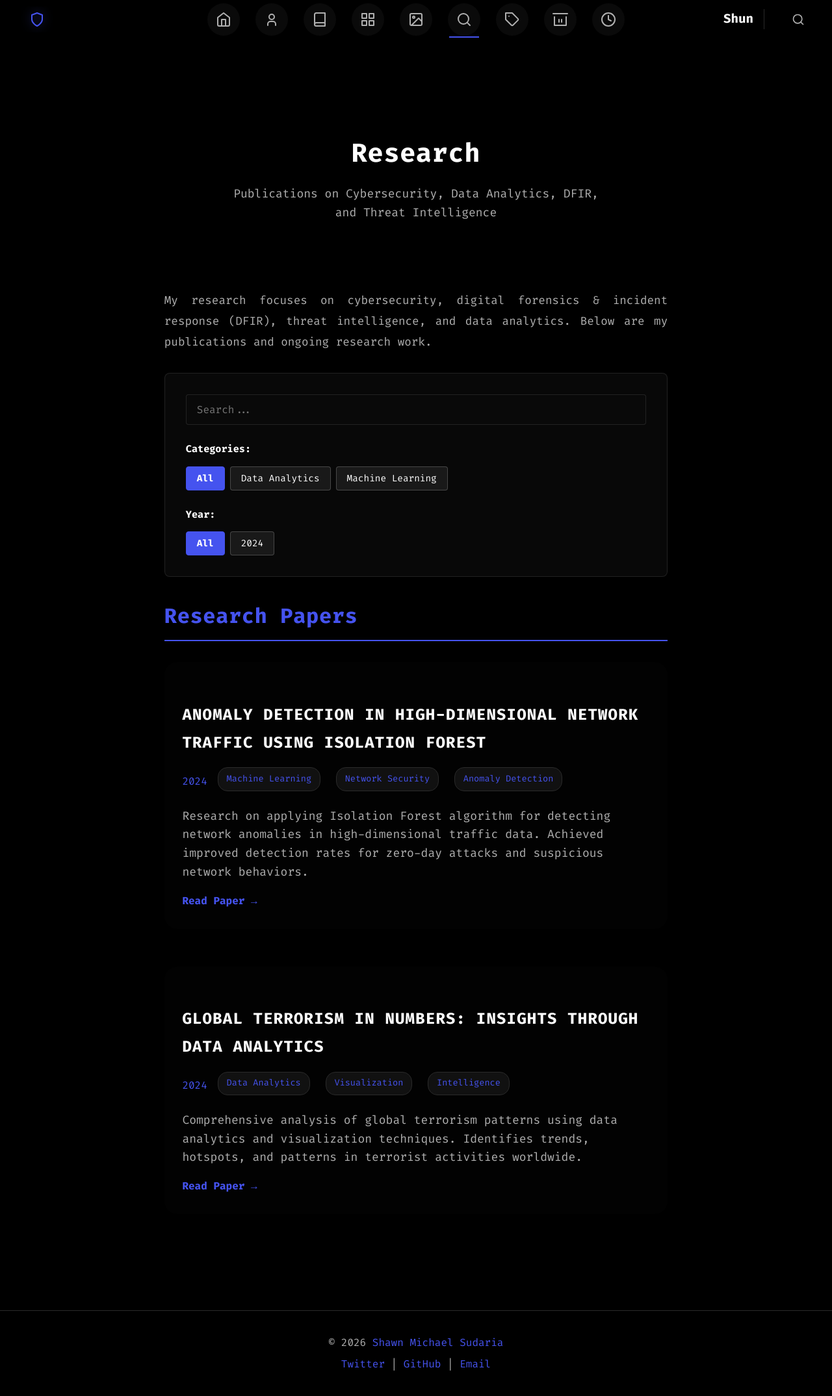
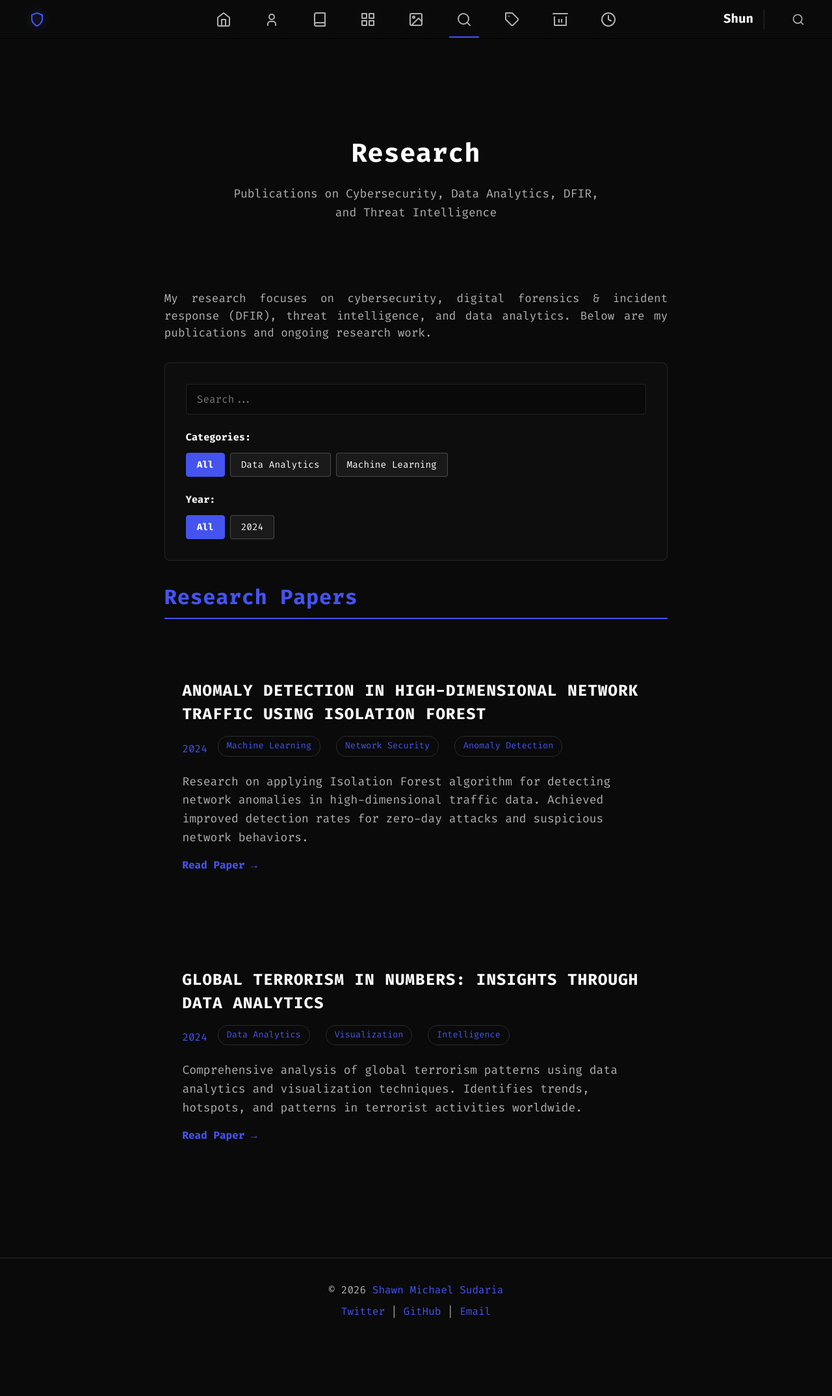
Before and after one commit to 0xShun/0xShun.github.io, a Jekyll site: the page built from research.md, in a window 1280 px wide. Shown: the whole page at 65% size. Built offline with Jekyll 4.4.1, drawn with Linux system fonts in a browser that asks for light colours; after the commit the page ends 2068 px from its top, so only the background shows below that.

Commit message:
Changed the background color

```diff
--- a/assets/css/custom.css
+++ b/assets/css/custom.css
@@ -11,7 +11,7 @@
 :root {
   --bg-primary: #000000;
   --bg-secondary: #0a0a0a;
-  --bg-card: #111111;
+  --bg-card: #0a0a0a;
   --text-primary: #ffffff;
   --text-secondary: #b0b0b0;
   --accent-primary: #4553ef;
@@ -70,7 +70,7 @@ html {
 }
 
 body {
-  background-color: var(--bg-primary);
+  background-color: var(--bg-secondary);
   color: var(--text-primary);
   font-family: 'Fira Code', 'Courier New', 'Monaco', 'Consolas', monospace;
   line-height: 1.6;
@@ -177,7 +177,7 @@ a:hover {
   left: 0;
   right: 0;
   height: 60px;
-  background-color: rgba(0, 0, 0, 0.95);
+  background-color: var(--bg-secondary);
   backdrop-filter: blur(10px);
   border-bottom: 1px solid #000000;
   display: flex;
@@ -1107,7 +1107,7 @@ a:hover {
   max-width: 800px;
   margin: 0 auto;
   padding: var(--spacing-md) var(--spacing-sm);
-  line-height: 1.8;
+  line-height: 1.5;
   color: var(--text-primary);
 }
 
@@ -1151,6 +1151,39 @@ a:hover {
 
 .page-content a:hover {
   border-bottom-color: var(--accent-primary);
+}
+
+/* Text Formatting Styles */
+.page-content strong,
+.page-content b {
+  color: var(--text-primary);
+  font-weight: bold;
+}
+
+.page-content em,
+.page-content i {
+  color: var(--text-primary);
+  font-style: italic;
+}
+
+.page-content mark {
+  background: rgba(69, 83, 239, 0.2);
+  color: var(--text-primary);
+  padding: 0.2rem 0.4rem;
+  border-radius: var(--radius-xs);
+}
+
+.page-content del,
+.page-content s {
+  color: var(--text-secondary);
+  text-decoration: line-through;
+}
+
+.page-content u,
+.page-content ins {
+  color: var(--text-primary);
+  text-decoration: underline;
+  text-decoration-color: var(--accent-primary);
 }
 
 /* ============================================
@@ -1388,7 +1421,7 @@ a:hover {
    Card Designs - Dark Base with Gradient Border Hover
    ============================================ */
 .card {
-  background: #020202;
+  background: var(--bg-card);
   border-radius: 20px;
   padding: var(--spacing-md);
   margin-bottom: var(--spacing-md);
@@ -1414,7 +1447,7 @@ a:hover {
 
 .card:hover,
 .card:active {
-  background: #020202;
+  background: var(--bg-card);
   box-shadow: 0 0 20px 5px rgba(255, 255, 255, 0.1);
 }
 
@@ -1631,7 +1664,7 @@ a:hover {
 }
 
 .post-content {
-  line-height: 1.8;
+  line-height: 1.5;
   color: var(--text-primary);
   text-align: justify;
   font-size: 1.05rem;
@@ -1791,6 +1824,40 @@ a:hover {
   padding: 1rem;
   border-radius: var(--radius-sm);
   overflow-x: auto;
+}
+
+/* Text Formatting Styles */
+.post-content strong,
+.post-content b {
+  color: var(--text-primary);
+  font-weight: bold;
+  text-decoration: none;
+}
+
+.post-content em,
+.post-content i {
+  color: var(--text-primary);
+  font-style: italic;
+}
+
+.post-content mark {
+  background: rgba(69, 83, 239, 0.2);
+  color: var(--text-primary);
+  padding: 0.2rem 0.4rem;
+  border-radius: var(--radius-xs);
+}
+
+.post-content del,
+.post-content s {
+  color: var(--text-secondary);
+  text-decoration: line-through;
+}
+
+.post-content u,
+.post-content ins {
+  color: var(--text-primary);
+  text-decoration: underline;
+  text-decoration-color: var(--accent-primary);
 }
 
 /* Post Footer Navigation */
```
